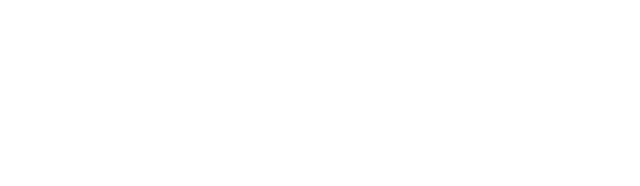
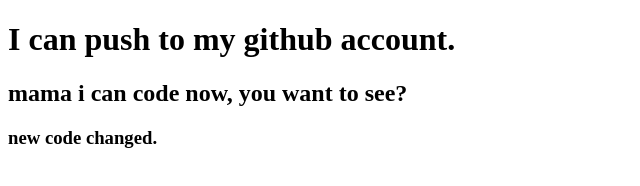
Before and after one commit to iamnaymur/my-first-repo, a plain HTML site: page index.html in a window 1280 px wide. Shown: the whole page, without its empty margins (0-640 px from the left). Drawn offline with Linux system fonts and the light colour scheme.

Commit message:
added header

```diff
--- a/index.html
+++ b/index.html
@@ -7,6 +7,8 @@
     <title>My First Github Repo</title>
 </head>
 <body>
-
+    <h1> I can push to my github account.</h1>
+    <h2>mama i can code now, you want to see?</h2>
+    <h3>new code changed.</h3>
 </body>
 </html>
```
